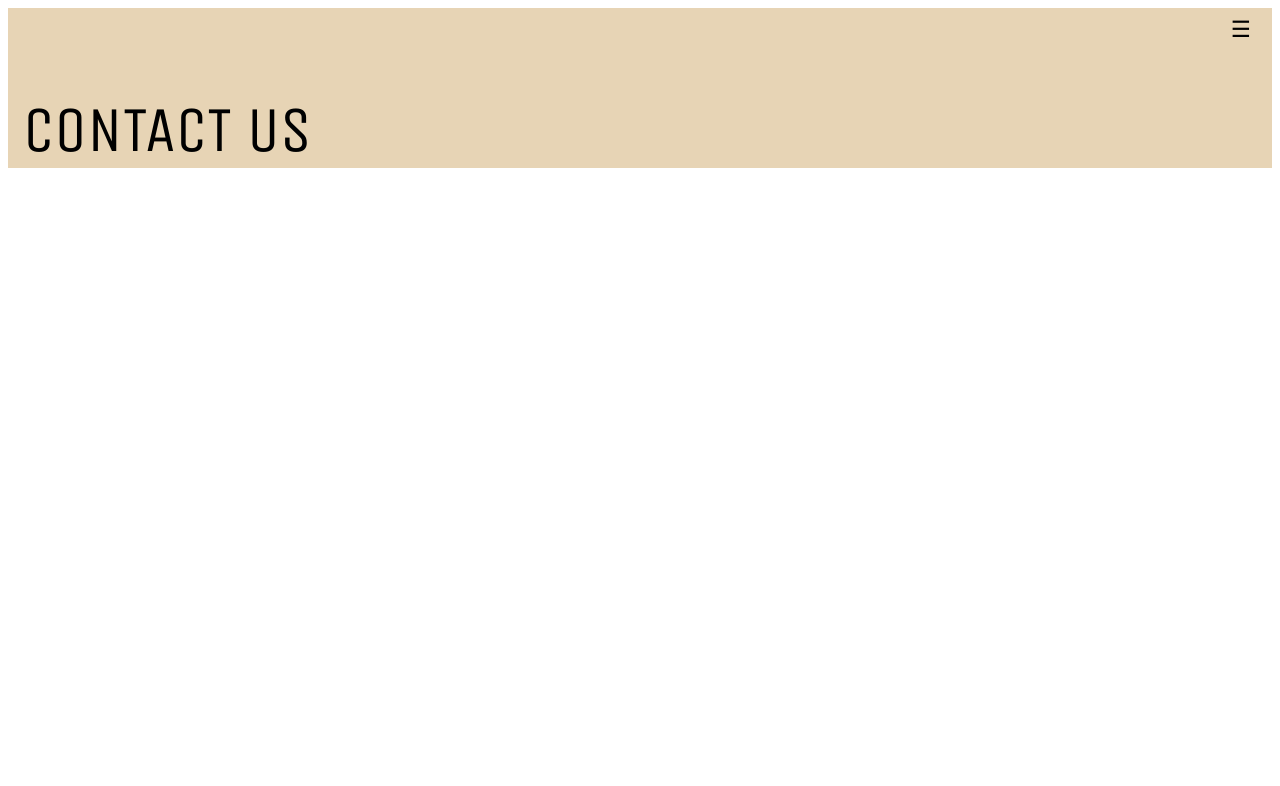
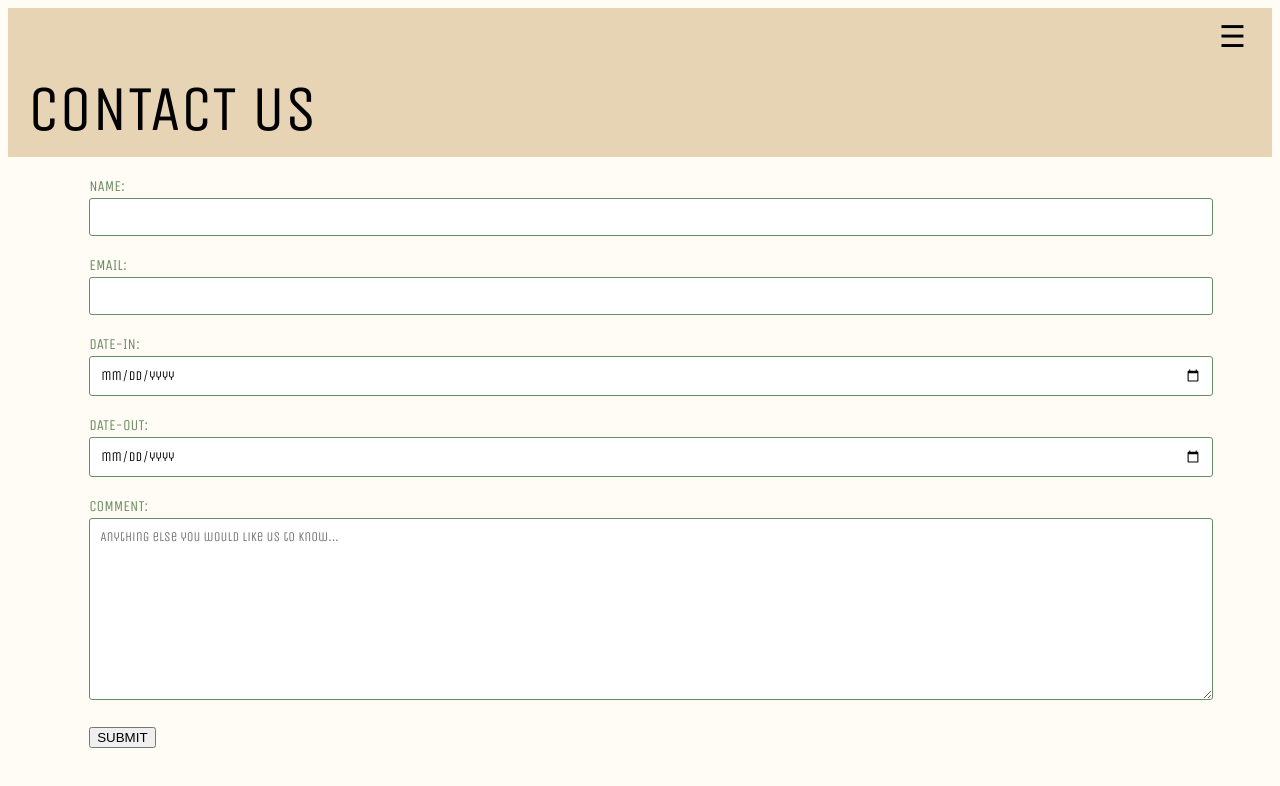
Before and after one commit to huacat7/huacat7.github.io, a plain HTML site: page contact_us.html in a window 1280 px wide. Drawn offline with nearby package versions, Linux system fonts and the light colour scheme.

Commit message:
almost done

```diff
--- a/contact_us.html
+++ b/contact_us.html
@@ -33,6 +33,29 @@
             <h1 class="contact_us">CONTACT US</h1>
         </header>
 
+        <main>
+            <form>
+                <div class="required">
+                    <label for="name">NAME: </label>
+                    <br><input type="text" id="name" name="name"><br>
+
+                    <label for="email">EMAIL: </label>
+                    <br><input type="text" id="email" name="email"><br>
+
+                    <label for="date-in">DATE-IN: </label>
+                    <br><input type="date" id="date-in" name="date-in"><br>
+
+                    <label for="date-out">DATE-OUT: </label>
+                    <br><input type="date" id="date-out" name="date-out"><br>
+                </div>
+                <div class="additional">
+                    <label for="comment">COMMENT: </label>
+                    <br><textarea id="comment" name="comment" placeholder="Anything else you would like us to know..." rows="10" cols="50"></textarea><br>
+                </div>
+                <button type="submit">SUBMIT</button>
+            </form>
+        </main>
+
         <script>
             document.querySelector('.nav-toggle').addEventListener('click', function () {
             const header = document.querySelector('header');
--- a/css/contact.css
+++ b/css/contact.css
@@ -1,9 +1,9 @@
 /*Overall Styling: fonts, text_size, color*/
-
 html {
     margin: 0;
     height: 100%;
     width: 100%;
+    background-color: #FFFBF5;
 }
 
 h1 {
@@ -46,17 +46,16 @@ nav {
 header {
     display: grid;
     background-color: #E7D4B5;
-    height: 20vh;
     grid-template-columns: auto auto;
-    grid-template-rows: auto auto;
-    padding: 0 15px;
+    grid-template-rows: auto;
+    padding: 10px 20px;
 }
 
 nav {
     justify-self: right;
     grid-column: 2;
-    grid-row: 2;
-    margin: 0;
+    grid-row: 1;
+    margin-top: 25px;
     visibility: hidden;
 }
 
@@ -66,6 +65,7 @@ nav li {
 
 nav ul {
     list-style-type: none;
+    text-align: end;
 }
 
 nav a {
@@ -79,10 +79,11 @@ nav a {
     margin: 0;
     background: none;
     border: none;
-    font-size: 1.5em;
+    font-size: 2em;
     cursor: pointer;
     color: black;
     justify-self: right;
+    align-self: flex-start;
 }
 
 .exit-icon {
@@ -102,9 +103,40 @@ nav a {
     display: inline-block;
 }
 
+nav a:hover {
+    color: #FFFBF5;
+}
+
 .contact_us {
     grid-column: 1;
-    grid-row: 2;
+    grid-row: 1;
     margin: 0;
     align-self: end;
 }
+
+/*Styled Form*/
+main {
+    display: flex;
+    justify-content: center;
+    padding: 20px;
+}
+
+form {
+    width: 90%;
+}
+
+form label {
+    color: #6A8C62;
+    font-family: "Unica One", sans-serif;
+    font-weight: 500;
+    font-size: 15px;
+}
+
+form input, textarea {
+    width: 100%;
+    padding: 10px;
+    margin-bottom: 20px;
+    border-radius: 3px;
+    border: 1px solid #6A8C62;
+    font-family: "Unica One", sans-serif;
+}
```
